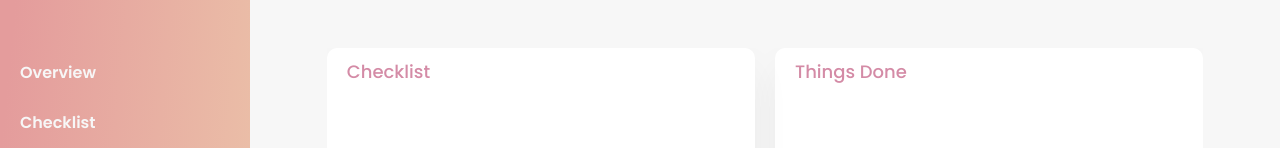
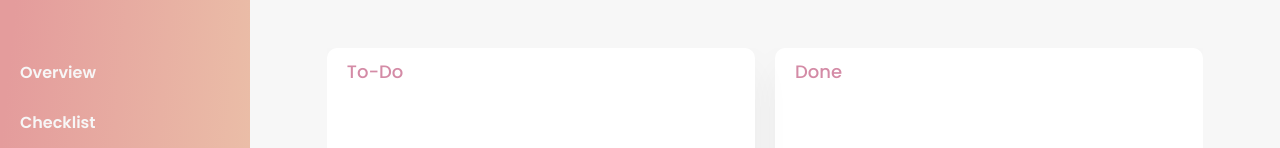
Before and after one commit to Deltaximity/TAKi, a React (Create React App) app in the folder taki-app/: page /checklist in a window 1280 px wide. Shown: the part 142-290 px from the top of the page. Built offline with nearby package versions, Linux system fonts and the light colour scheme.

Commit message:
Started working on Stopwatch

```diff
--- a/taki-app/src/Tabs/Checklist.js
+++ b/taki-app/src/Tabs/Checklist.js
@@ -4,10 +4,10 @@ function Checklist() {
     return (
         <>
             <div className="card checklist">
-                <p className="corner-label">Checklist</p>
+                <p className="corner-label">To-Do</p>
             </div>
             <div className="card done-list">
-                <p className="corner-label">Things Done</p>
+                <p className="corner-label">Done</p>
             </div>
         </>
     )
--- a/taki-app/src/Tabs/Overview.js
+++ b/taki-app/src/Tabs/Overview.js
@@ -1,5 +1,5 @@
 import React from 'react';
-import {useSpring, animated, config } from 'react-spring';
+import {useSpring, animated } from 'react-spring';
 import Header from '../components/Header';
 
 
@@ -7,6 +7,8 @@ function Overview() {
     // make these variables interchangable
     let thingsDone = 72;
     let focusSessions = 14;
+
+    const slideIn = useSpring({from: {opacity: 0, height: 140}, to: {opacity: 1, height: 60}});
 
     return (
         <>
--- a/taki-app/src/Tabs/Stopwatch.js
+++ b/taki-app/src/Tabs/Stopwatch.js
@@ -2,7 +2,7 @@ import React from 'react';
 
 function Stopwatch() {
     return (
-        <div>
+        <div className="card notepad">
 
         </div>
     )
--- a/taki-app/src/sass/base/_base.scss
+++ b/taki-app/src/sass/base/_base.scss
@@ -11,5 +11,5 @@ body {
 }
 
 ::selection {
-    background-color: $color-secondary;
+    background-color: rgba($color-secondary, .8);
 }
```
